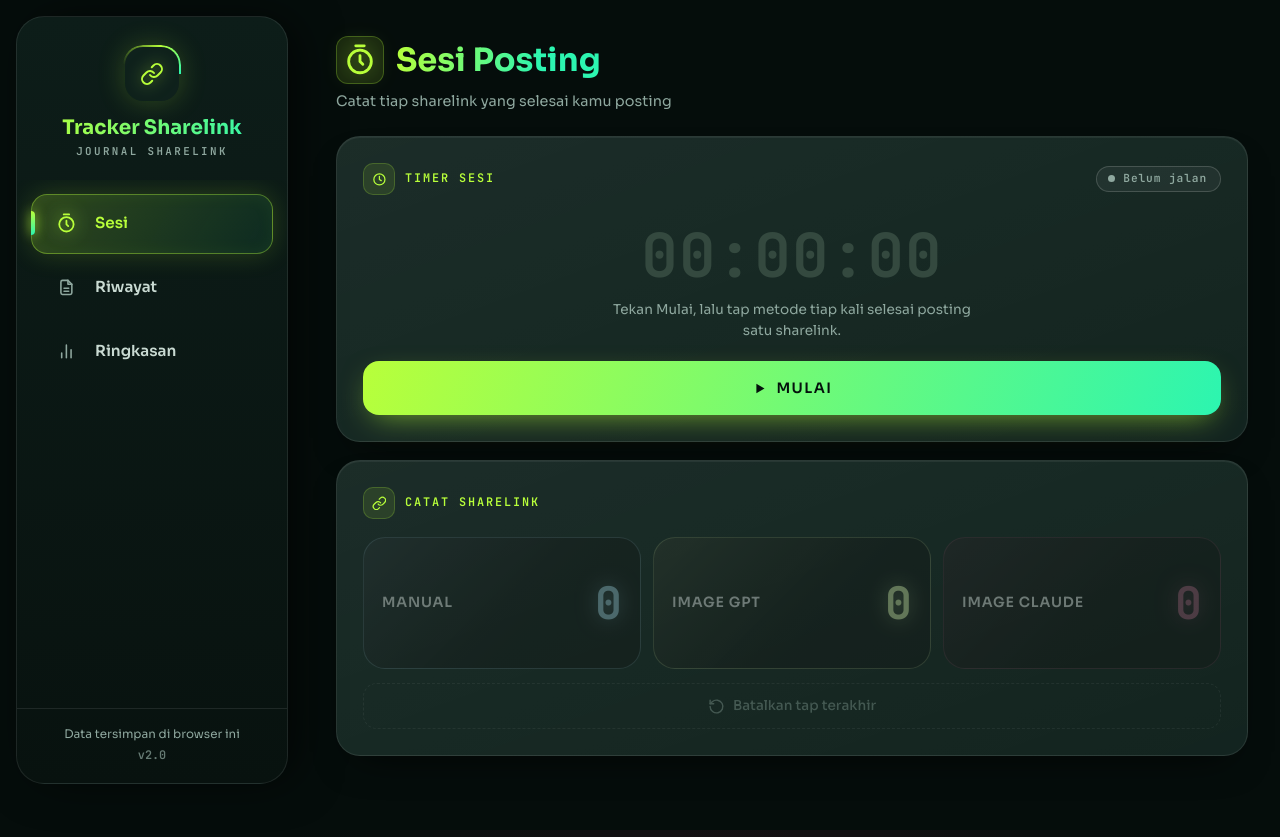
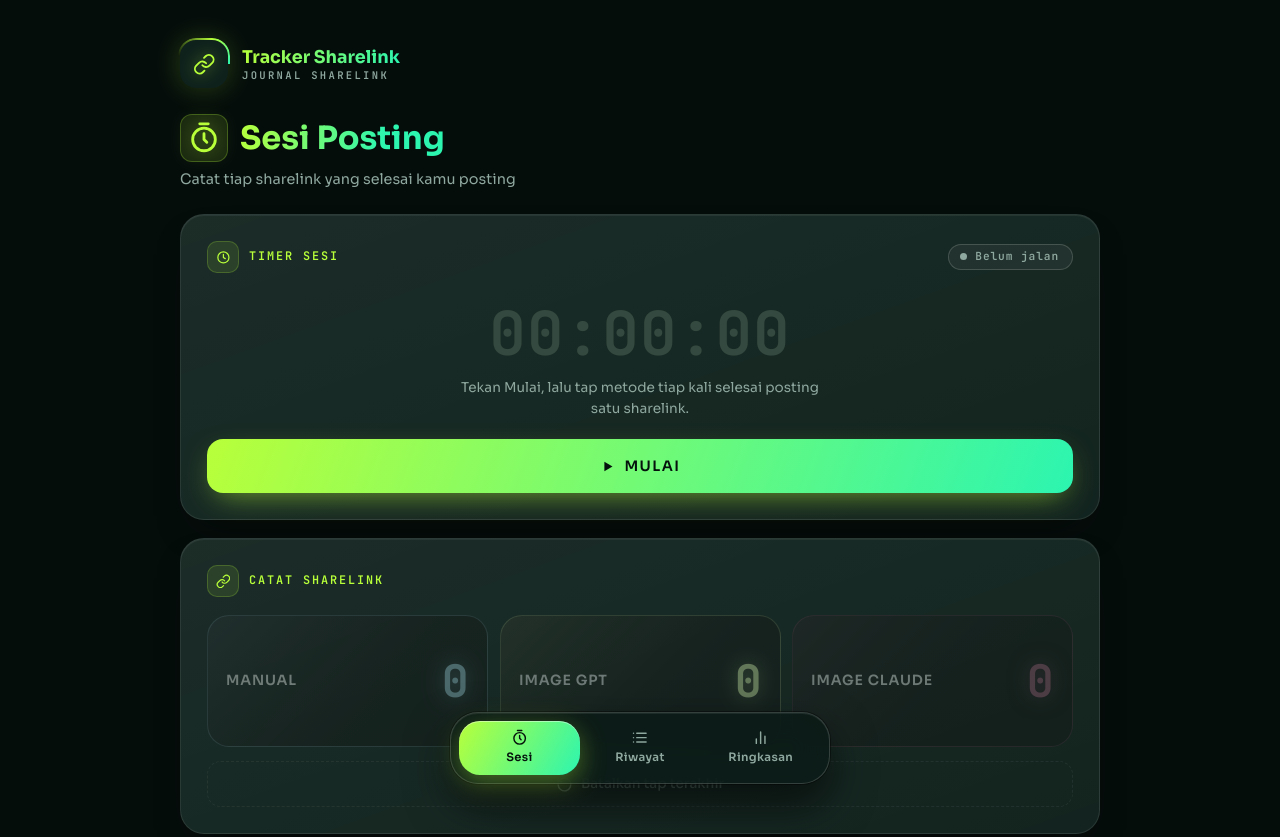
Before and after one commit to RIFQIBOTZ/aff, a plain HTML site: page index.html in a window 1280 px wide. Shown: the top 837 px of the page. Drawn offline with Linux system fonts and the light colour scheme.

Commit message:
Add files via upload

```diff
--- a/fx.js
+++ b/fx.js
@@ -1,5 +1,5 @@
 'use strict';
-/* Efek tampilan saja: riak + "+1" melayang saat tap, getar HP, animasi angka, dan tutup otomatis menu di HP.
+/* Efek tampilan saja: riak + "+1" melayang saat tap, getar HP, animasi angka, dan scroll ke atas saat pindah tab.
    Tidak menyentuh data atau logika script.js. Kalau file ini dihapus, aplikasi tetap berfungsi penuh. */
 (function () {
   try {
@@ -34,12 +34,11 @@
       })
     );
 
-    const toggle = document.getElementById('nav-toggle');
-    if (toggle) {
-      document.querySelectorAll('.tabs button').forEach(b =>
-        b.addEventListener('click', () => { toggle.checked = false; window.scrollTo(0, 0); })
-      );
-      document.addEventListener('keydown', e => { if (e.key === 'Escape') toggle.checked = false; });
-    }
+    document.querySelectorAll('.tabs button').forEach(b =>
+      b.addEventListener('click', () => {
+        if (navigator.vibrate) navigator.vibrate(8);
+        window.scrollTo({ top: 0, behavior: calm() ? 'auto' : 'smooth' });
+      })
+    );
   } catch (e) { /* efek opsional */ }
 })();
--- a/index.html
+++ b/index.html
@@ -12,30 +12,16 @@
 <link rel="stylesheet" href="style.css">
 </head>
 <body>
-<!-- drawer menu di HP: murni CSS (checkbox), fx.js hanya menambah tutup-otomatis -->
-<input type="checkbox" id="nav-toggle" class="nav-toggle" aria-label="Buka menu navigasi">
-<label for="nav-toggle" class="hamburger-btn" aria-hidden="true"><span class="hamburger-line"></span><span class="hamburger-line"></span><span class="hamburger-line"></span></label>
-<label for="nav-toggle" class="sidebar-overlay" aria-hidden="true"></label>
-
-<aside class="sidebar-nav" id="sidebar">
-  <div class="sidebar-header">
-    <span class="logo-mark"><svg class="i" viewBox="0 0 24 24" aria-hidden="true"><path d="M10 13a5 5 0 0 0 7.54.54l3-3a5 5 0 0 0-7.07-7.07l-1.72 1.71"/><path d="M14 11a5 5 0 0 0-7.54-.54l-3 3a5 5 0 0 0 7.07 7.07l1.71-1.71"/></svg></span>
-    <h2 class="sidebar-title">Tracker Sharelink</h2>
-    <p class="sidebar-subtitle">Journal Sharelink</p>
-  </div>
-  <nav class="tabs" role="tablist" aria-label="Halaman">
-    <button role="tab" data-tab="sesi" aria-selected="true"><span class="sidebar-icon"><svg class="i" viewBox="0 0 24 24" aria-hidden="true"><circle cx="12" cy="13" r="8"/><path d="M12 9v4l2 2M9 2h6"/></svg></span><span class="sidebar-label">Sesi</span></button>
-    <button role="tab" data-tab="riwayat" aria-selected="false"><span class="sidebar-icon"><svg class="i" viewBox="0 0 24 24" aria-hidden="true"><path d="M14 3H7a2 2 0 0 0-2 2v14a2 2 0 0 0 2 2h10a2 2 0 0 0 2-2V8z"/><path d="M14 3v5h5M9 13h6M9 17h6"/></svg></span><span class="sidebar-label">Riwayat</span></button>
-    <button role="tab" data-tab="ringkasan" aria-selected="false"><span class="sidebar-icon"><svg class="i" viewBox="0 0 24 24" aria-hidden="true"><path d="M18 20V10M12 20V4M6 20v-6"/></svg></span><span class="sidebar-label">Ringkasan</span></button>
-  </nav>
-  <div class="sidebar-footer">
-    <p>Data tersimpan di browser ini</p>
-    <span>v2.0</span>
-  </div>
-</aside>
-
 <main class="main-content">
 <div class="container">
+
+  <div class="brand-bar">
+    <span class="logo-mark"><svg class="i" viewBox="0 0 24 24" aria-hidden="true"><path d="M10 13a5 5 0 0 0 7.54.54l3-3a5 5 0 0 0-7.07-7.07l-1.72 1.71"/><path d="M14 11a5 5 0 0 0-7.54-.54l-3 3a5 5 0 0 0 7.07 7.07l1.71-1.71"/></svg></span>
+    <div>
+      <p class="brand-name">Tracker Sharelink</p>
+      <p class="brand-sub">Journal Sharelink</p>
+    </div>
+  </div>
 
   <section id="tab-sesi">
     <header class="page-header">
@@ -98,6 +84,15 @@
 
 </div>
 </main>
+
+<!-- dock navigasi bawah: pil meluncur ke tab aktif (murni CSS lewat :has) -->
+<nav class="tabs" role="tablist" aria-label="Halaman">
+  <i class="dock-pill" aria-hidden="true"></i>
+  <button role="tab" data-tab="sesi" aria-selected="true"><svg class="i" viewBox="0 0 24 24" aria-hidden="true"><circle cx="12" cy="13" r="8"/><path d="M12 9v4l2 2M9 2h6"/></svg><span>Sesi</span></button>
+  <button role="tab" data-tab="riwayat" aria-selected="false"><svg class="i" viewBox="0 0 24 24" aria-hidden="true"><path d="M8 6h13M8 12h13M8 18h13M3.5 6h.01M3.5 12h.01M3.5 18h.01"/></svg><span>Riwayat</span></button>
+  <button role="tab" data-tab="ringkasan" aria-selected="false"><svg class="i" viewBox="0 0 24 24" aria-hidden="true"><path d="M18 20V10M12 20V4M6 20v-6"/></svg><span>Ringkasan</span></button>
+</nav>
+
 <script src="script.js"></script>
 <script src="fx.js"></script>
 </body>
--- a/style.css
+++ b/style.css
@@ -1,5 +1,5 @@
 /* Tracker Sharelink — "Obsidian Lime".
-   Dasar hitam-hijau, aksen lime asam + mint + pink panas. Tata letak sidebar, tapi kulitnya sendiri.
+   Dasar hitam-hijau, aksen lime asam + mint + pink panas. Navigasi dock melayang di bawah.
    Gerak: semua pakai easing pegas; elemen masuk berurutan; cahaya mengorbit di kartu timer saat sesi jalan. */
 @property --ang{syntax:"<angle>";inherits:false;initial-value:0deg}
 
@@ -29,91 +29,69 @@ body::before{
 }
 @keyframes drift{to{transform:translate3d(5%,4%,0) rotate(7deg) scale(1.1)}}
 button{font:inherit;color:inherit;border:0;background:none;cursor:pointer;-webkit-tap-highlight-color:transparent;touch-action:manipulation}
-button:focus-visible,input:focus-visible,.nav-toggle:focus-visible+.hamburger-btn{outline:2px solid var(--lime);outline-offset:3px}
+button:focus-visible,input:focus-visible{outline:2px solid var(--lime);outline-offset:3px}
 [hidden]{display:none!important}
 .dim{color:var(--muted);font-size:.88rem;line-height:1.6}
 .i{width:1.25em;height:1.25em;flex:none;fill:none;stroke:currentColor;stroke-width:2;stroke-linecap:round;stroke-linejoin:round;vertical-align:middle}
 
-/* ---------- sidebar ---------- */
-.nav-toggle{position:absolute;opacity:0;width:1px;height:1px;left:0;top:0}
-.sidebar-nav{
-  position:fixed;top:0;left:0;z-index:1000;width:min(var(--side),84vw);height:100vh;height:100dvh;
-  display:flex;flex-direction:column;
-  background:linear-gradient(180deg,#0d1d19,#08120f);border-right:1px solid var(--line);border-radius:0 28px 28px 0;
-  box-shadow:12px 0 50px -10px rgba(0,0,0,.8);
-  transform:translateX(-104%);visibility:hidden;transition:transform .55s var(--out),visibility 0s linear .55s;
-}
-.nav-toggle:checked~.sidebar-nav{transform:none;visibility:visible;transition:transform .55s var(--out),visibility 0s}
-.sidebar-header{padding:30px 20px 22px;text-align:center}
+/* ---------- brand ---------- */
+.brand-bar{display:flex;align-items:center;gap:14px;margin-bottom:26px}
 .logo-mark{
-  position:relative;display:inline-grid;place-items:center;width:54px;height:54px;margin-bottom:14px;border-radius:18px;color:var(--lime);
+  position:relative;display:inline-grid;place-items:center;width:48px;height:48px;flex:none;border-radius:16px;color:var(--lime);
   background:var(--surface);box-shadow:0 0 28px rgba(184,255,58,.22);
 }
 .logo-mark::before{ /* cincin cahaya berputar */
-  content:"";position:absolute;inset:-2px;border-radius:20px;padding:2px;
+  content:"";position:absolute;inset:-2px;border-radius:18px;padding:2px;
   background:conic-gradient(from var(--ang),transparent 0 55%,var(--lime) 80%,var(--mint) 100%);
   -webkit-mask:linear-gradient(#000 0 0) content-box,linear-gradient(#000 0 0);-webkit-mask-composite:xor;mask:linear-gradient(#000 0 0) content-box exclude,linear-gradient(#000 0 0);
   animation:orbit 4s linear infinite;
 }
-.logo-mark .i{width:1.6em;height:1.6em;filter:drop-shadow(0 0 8px rgba(184,255,58,.6))}
+.logo-mark .i{width:1.5em;height:1.5em;filter:drop-shadow(0 0 8px rgba(184,255,58,.6))}
 @keyframes orbit{to{--ang:360deg}}
-.sidebar-title{font-size:1.25rem;font-weight:700;line-height:1.25;margin-bottom:4px;background:linear-gradient(100deg,var(--lime),var(--mint));-webkit-background-clip:text;background-clip:text;-webkit-text-fill-color:transparent}
-.sidebar-subtitle{font:500 .68rem var(--mono);color:var(--muted);text-transform:uppercase;letter-spacing:.22em}
+.brand-name{font-size:1.1rem;font-weight:700;line-height:1.25;background:linear-gradient(100deg,var(--lime),var(--mint));-webkit-background-clip:text;background-clip:text;-webkit-text-fill-color:transparent}
+.brand-sub{font:500 .66rem var(--mono);color:var(--muted);text-transform:uppercase;letter-spacing:.22em}
 
-/* menu: pil penanda meluncur ke item aktif */
-.tabs{position:relative;flex:1;display:flex;flex-direction:column;gap:6px;padding:14px 14px;overflow-y:auto;--i:0}
-.tabs:has(button:nth-child(2)[aria-selected="true"]){--i:1}
-.tabs:has(button:nth-child(3)[aria-selected="true"]){--i:2}
-.tabs::before{
-  content:"";position:absolute;left:14px;right:14px;top:14px;height:58px;border-radius:16px;pointer-events:none;
-  background:linear-gradient(120deg,rgba(184,255,58,.20),rgba(44,245,176,.08));border:1px solid rgba(184,255,58,.38);
-  box-shadow:0 0 26px rgba(184,255,58,.18),inset 0 0 18px rgba(184,255,58,.06);
-  transform:translateY(calc(var(--i)*64px));transition:transform .6s var(--spring);
+/* ---------- dock navigasi bawah ---------- */
+.tabs{
+  --idx:0;--dock-h:72px;
+  position:fixed;z-index:50;left:50%;bottom:calc(16px + env(safe-area-inset-bottom));transform:translateX(-50%);
+  width:min(calc(100% - 32px),380px);height:var(--dock-h);padding:8px;
+  display:grid;grid-template-columns:repeat(3,1fr);
+  background:rgba(11,26,22,.82);-webkit-backdrop-filter:blur(18px) saturate(1.4);backdrop-filter:blur(18px) saturate(1.4);
+  border:1px solid var(--line2);border-radius:28px;
+  box-shadow:0 20px 44px rgba(0,0,0,.6),0 0 0 1px rgba(0,0,0,.4),inset 0 1px 0 rgba(255,255,255,.07);
+  animation:dockin .8s var(--out) both .15s;
 }
-.tabs::after{
-  content:"";position:absolute;left:14px;top:calc(14px + 17px);width:4px;height:24px;border-radius:0 4px 4px 0;pointer-events:none;
-  background:linear-gradient(180deg,var(--lime),var(--mint));box-shadow:0 0 12px var(--lime);
-  transform:translateY(calc(var(--i)*64px));transition:transform .6s var(--spring);
+@keyframes dockin{from{opacity:0;transform:translate(-50%,40px) scale(.94)}}
+.tabs:has(button:nth-of-type(2)[aria-selected="true"]){--idx:1}
+.tabs:has(button:nth-of-type(3)[aria-selected="true"]){--idx:2}
+.dock-pill{
+  position:absolute;top:8px;bottom:8px;left:8px;width:calc((100% - 16px)/3);border-radius:21px;pointer-events:none;
+  background:linear-gradient(120deg,var(--lime),var(--mint));
+  box-shadow:0 8px 26px rgba(184,255,58,.35),inset 0 1px 0 rgba(255,255,255,.45);
+  transform:translateX(calc(var(--idx)*100%));
+  transition:transform .6s var(--spring);
 }
 .tabs button{
-  position:relative;z-index:1;display:flex;align-items:center;gap:14px;height:58px;padding:0 20px;border-radius:16px;text-align:left;
-  opacity:0;transform:translateX(-18px);transition:opacity .45s var(--out),transform .45s var(--out),background .25s;
+  position:relative;z-index:1;display:flex;flex-direction:column;align-items:center;justify-content:center;gap:3px;border-radius:21px;
+  color:var(--muted);font-size:.72rem;font-weight:600;letter-spacing:.03em;transition:color .35s;
 }
-.nav-toggle:checked~.sidebar-nav .tabs button{opacity:1;transform:none}
-.nav-toggle:checked~.sidebar-nav .tabs button:nth-child(1){transition-delay:.12s}
-.nav-toggle:checked~.sidebar-nav .tabs button:nth-child(2){transition-delay:.19s}
-.nav-toggle:checked~.sidebar-nav .tabs button:nth-child(3){transition-delay:.26s}
-.sidebar-icon{display:inline-flex;align-items:center;justify-content:center;width:30px;height:30px;flex:none;color:var(--muted);transition:color .3s,transform .5s var(--spring),filter .3s}
-.sidebar-label{font-size:.95rem;font-weight:600;color:#c9dad2;transition:color .3s}
-.tabs button[aria-selected="true"] .sidebar-icon{color:var(--lime);transform:scale(1.15);filter:drop-shadow(0 0 8px rgba(184,255,58,.7))}
-.tabs button[aria-selected="true"] .sidebar-label{color:var(--lime)}
-@media (hover:hover){.tabs button:not([aria-selected="true"]):hover .sidebar-icon{color:var(--text);transform:scale(1.1) rotate(-6deg)}.tabs button:not([aria-selected="true"]):hover .sidebar-label{color:#fff}}
-.sidebar-footer{padding:16px 20px calc(18px + env(safe-area-inset-bottom));border-top:1px solid var(--line);text-align:center;color:var(--muted);font-size:.74rem;line-height:1.6}
-.sidebar-footer span{display:block;margin-top:2px;font-family:var(--mono);opacity:.7}
-
-.hamburger-btn{
-  position:fixed;top:max(14px,env(safe-area-inset-top));right:14px;z-index:1001;width:46px;height:46px;
-  display:flex;flex-direction:column;align-items:center;justify-content:center;gap:6px;cursor:pointer;
-  background:rgba(11,26,22,.9);-webkit-backdrop-filter:blur(16px);backdrop-filter:blur(16px);
-  border:1px solid var(--line2);border-radius:15px;box-shadow:0 6px 20px rgba(0,0,0,.4);
-  transition:transform .4s var(--spring),border-color .3s,box-shadow .3s;
-}
-.hamburger-btn:active{transform:scale(.9)}
-.hamburger-line{width:20px;height:2.5px;border-radius:2px;background:linear-gradient(90deg,var(--lime),var(--mint));transition:transform .5s var(--spring),opacity .25s,width .4s var(--out)}
-.hamburger-line:nth-child(2){width:14px;align-self:flex-end;margin-right:13px}
-.nav-toggle:checked~.hamburger-btn{border-color:rgba(184,255,58,.5);box-shadow:0 0 22px rgba(184,255,58,.3)}
-.nav-toggle:checked~.hamburger-btn .hamburger-line:nth-child(1){transform:translateY(8.5px) rotate(45deg)}
-.nav-toggle:checked~.hamburger-btn .hamburger-line:nth-child(2){opacity:0;transform:scaleX(0)}
-.nav-toggle:checked~.hamburger-btn .hamburger-line:nth-child(3){transform:translateY(-8.5px) rotate(-45deg)}
-.sidebar-overlay{position:fixed;inset:0;z-index:999;background:rgba(2,8,6,.72);-webkit-backdrop-filter:blur(4px);backdrop-filter:blur(4px);opacity:0;pointer-events:none;transition:opacity .4s}
-.nav-toggle:checked~.sidebar-overlay{opacity:1;pointer-events:auto}
+.tabs button .i{width:1.5em;height:1.5em;transition:transform .25s var(--spring)}
+.tabs button[aria-selected="true"]{color:var(--ink)}
+.tabs button[aria-selected="true"] .i{animation:icpop .6s var(--spring)}
+.tabs button[aria-selected="true"] span{animation:lblrise .45s var(--out)}
+@keyframes icpop{0%{transform:scale(.55) rotate(-18deg) translateY(6px)}100%{transform:none}}
+@keyframes lblrise{from{opacity:.3;transform:translateY(5px)}}
+.tabs button:active .i{transform:scale(.85)}
+.tabs button:focus-visible{outline:2px solid #fff;outline-offset:-5px}
+@media (hover:hover){.tabs button:not([aria-selected="true"]):hover{color:var(--text)}.tabs button:not([aria-selected="true"]):hover .i{transform:translateY(-2px)}}
 
 /* ---------- konten ---------- */
-.main-content{min-height:100vh;min-height:100dvh;padding:max(72px,calc(env(safe-area-inset-top) + 60px)) 16px calc(44px + env(safe-area-inset-bottom))}
+.main-content{min-height:100vh;min-height:100dvh;padding:calc(26px + env(safe-area-inset-top)) 16px calc(72px + 56px + env(safe-area-inset-bottom))}
 .container{max-width:920px;margin:0 auto}
 
 /* masuk berurutan: tiap halaman dibuka, elemennya naik satu per satu */
-main section>*:not(#riwayat):not(#ringkasan),#riwayat>*,#ringkasan>*{animation:rise .7s var(--out) both}
+.brand-bar,main section>*:not(#riwayat):not(#ringkasan),#riwayat>*,#ringkasan>*{animation:rise .7s var(--out) both}
 main section>*:nth-child(2),#riwayat>*:nth-child(2),#ringkasan>*:nth-child(2){animation-delay:.07s}
 main section>*:nth-child(3),#riwayat>*:nth-child(3),#ringkasan>*:nth-child(3){animation-delay:.14s}
 main section>*:nth-child(4),#riwayat>*:nth-child(4),#ringkasan>*:nth-child(4){animation-delay:.21s}
@@ -313,12 +291,9 @@ input[type=number]::placeholder{color:var(--muted);font:500 .95rem var(--font);o
 .backup .ctrls{margin-top:0}
 .backup .ctrls button{font-size:.8rem;padding:0 12px}
 
-/* ---------- layar lebar: sidebar melayang ---------- */
+/* ---------- layar lebar ---------- */
 @media (min-width:900px){
-  .sidebar-nav{transform:none;visibility:visible;width:var(--side);top:16px;left:16px;height:calc(100vh - 32px);height:calc(100dvh - 32px);border-radius:28px;border:1px solid var(--line)}
-  .tabs button{opacity:1;transform:none}
-  .hamburger-btn,.sidebar-overlay{display:none}
-  .main-content{margin-left:calc(var(--side) + 32px);padding:36px 32px 56px}
+  .main-content{padding-top:40px}
   .page-header h1{font-size:2rem}
   .dashboard-card,.card,.day,.backup{padding:26px}
   #tab-sesi .methods{grid-template-columns:repeat(3,1fr)}
@@ -333,6 +308,6 @@ input[type=number]::placeholder{color:var(--muted);font:500 .95rem var(--font);o
 
 @media (prefers-reduced-motion:reduce){
   *,*::before,*::after{animation:none!important;transition:none!important}
-  .tabs button{opacity:1;transform:none}
+  .tabs{transform:translateX(-50%)}
   .timer-card::before{opacity:0!important}
 }
```
